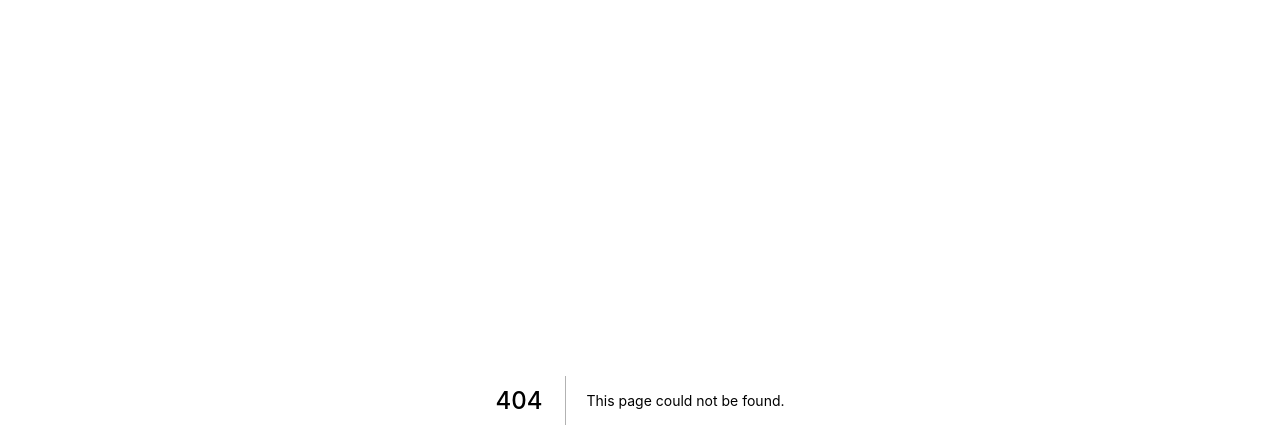
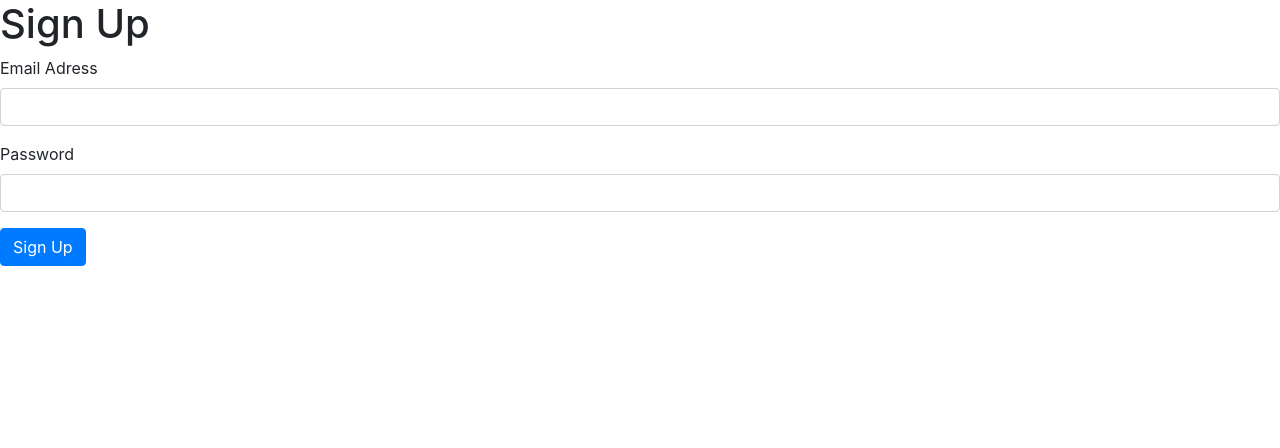
Before and after one commit to vladilins/ticketing, a Next.js app in the folder client/: page /auth/signup in a window 1280 px wide. Before the commit this address had no page. Shown: the top 448 px of the page. Built offline with nearby package versions, Linux system fonts and the light colour scheme.

Commit message:
create signup page

```diff
--- /dev/null
+++ b/client/pages/auth/signup.js
@@ -0,0 +1,16 @@
+export default () => {
+  return (
+    <form>
+      <h1>Sign Up</h1>
+      <div className="form-group">
+        <label htmlFor="">Email Adress</label>
+        <input type="text" className="form-control" />
+      </div>
+      <div className="form-group">
+        <label htmlFor="">Password</label>
+        <input type="password" className="form-control" />
+      </div>
+      <button className="btn btn-primary">Sign Up</button>
+    </form>
+  );
+};
```
